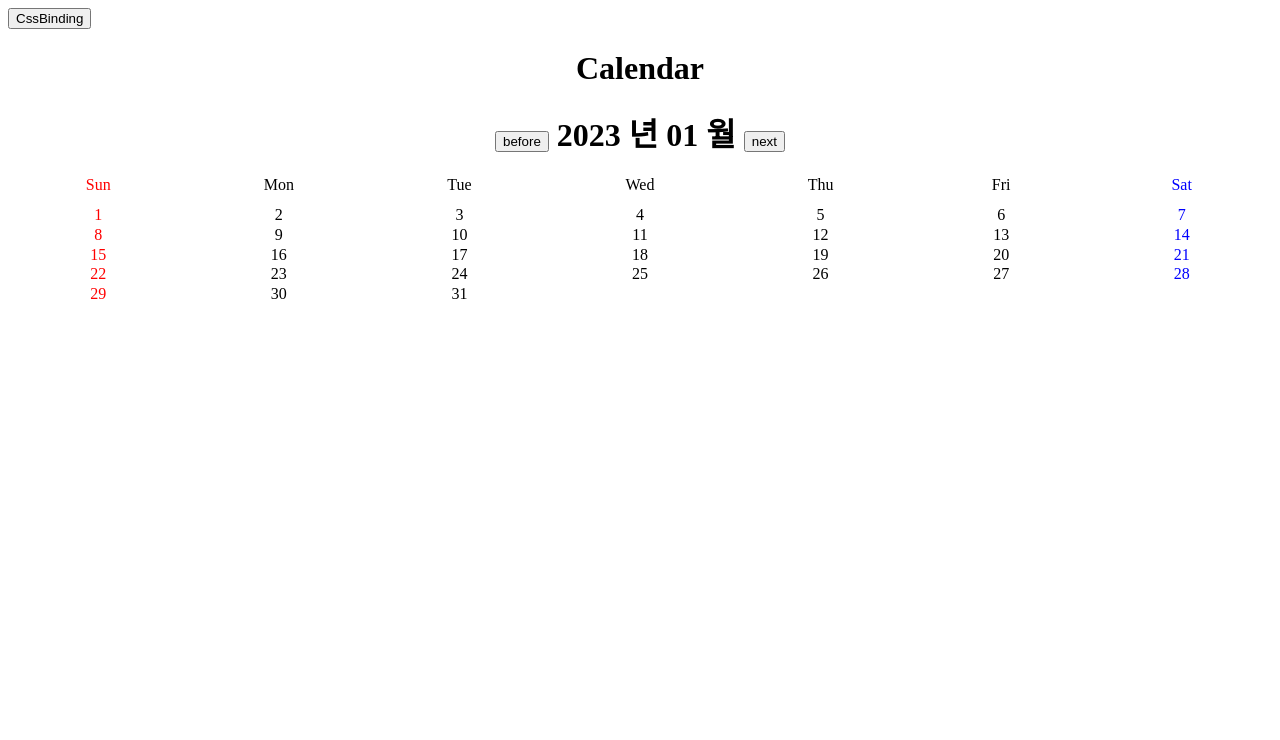
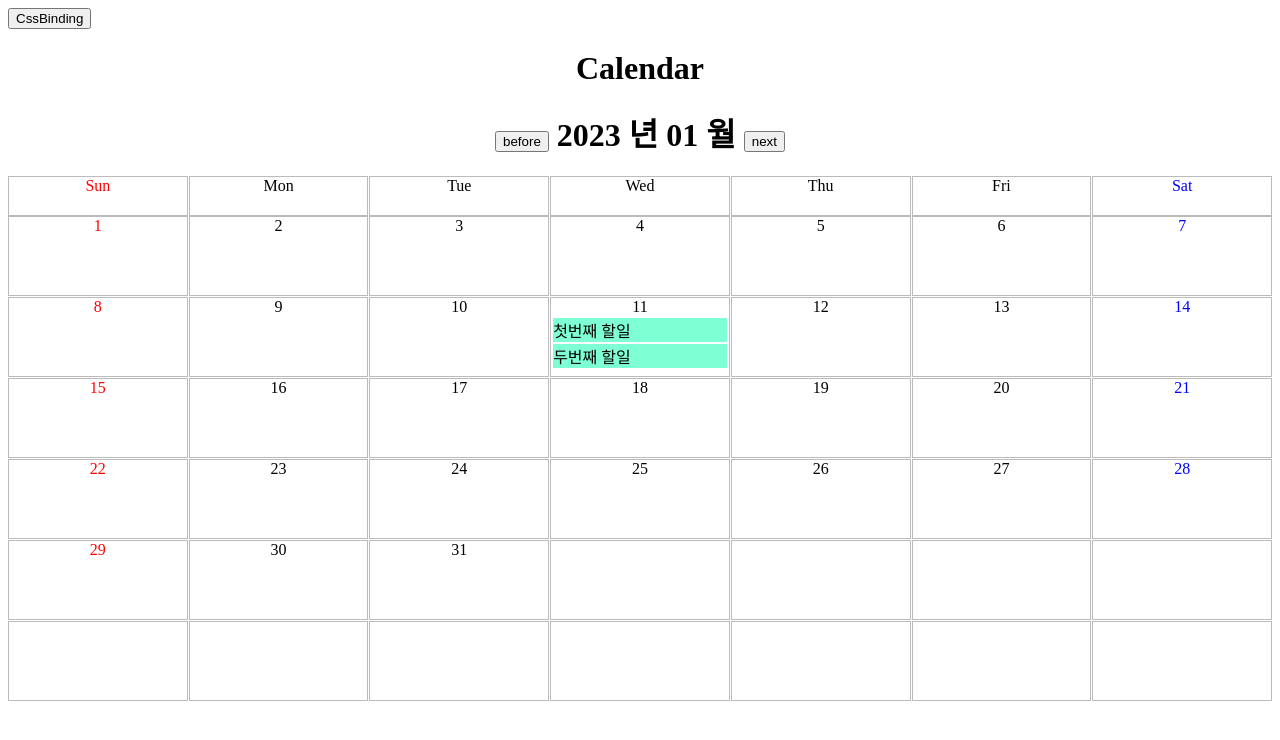
Before and after one commit to airweather/calendar-vue, a Vue app: page / in a window 1280 px wide. Both pictures are taken after a click on the button "Calendar". Shown: the top 740 px of the page. Built offline with nearby package versions, Linux system fonts and the light colour scheme.

Commit message:
이벤트 표시 기능 추가

```diff
--- a/src/components/Calendar.vue
+++ b/src/components/Calendar.vue
@@ -32,6 +32,12 @@
           <span v-else>
             {{ date.num }}
           </span>
+          <p
+            v-for="memo, i in date.memos" :key="i"
+            style="margin:2px; background-color: aquamarine; text-align: left;"
+          >
+            {{ memo.id }}
+          </p>
         </div>
       </div>
     </div>
@@ -57,7 +63,6 @@ export default {
     this.setDate();
     this.calcDate();
     this.dateSetup();
-    // this.datePut();
   },
 
   methods: {
@@ -67,15 +72,27 @@ export default {
           this.dates.push({
             id:`${i}`,
             num: ' ',
-            })
+            memos: '',
+            });
+        }
+        else if(i === 10){
+          this.dates.push({
+           id:`${i}`,
+           num: (i+1)-this.firstDay,
+           memos: [
+            {id: '첫번째 할일'},
+            {id: '두번째 할일'},
+          ]
+          })
         }
         else {
           this.dates.push({
            id:`${i}`,
            num: (i+1)-this.firstDay,
+           memos: ''
           })
-        }
-      }
+        };
+      };
     },
     setDate() {
       const getDate = new Date();
@@ -84,7 +101,7 @@ export default {
     },
     calcDate() {
       console.log(this.year, this.month);
-      const timeDate = this.year+'-'+this.month+'-01'
+      const timeDate = this.year+'-'+this.month+'-01';
       const date = new dayjs(timeDate);
       this.lastDay = date.daysInMonth();
       this.firstDay = date.startOf('month').$W;
@@ -96,7 +113,7 @@ export default {
         this.year--;
       }
       else if(this.month > 10) {
-        this.month--
+        this.month--;
       }
       else {
         this.month = '0'+(this.month - 1);
@@ -111,10 +128,10 @@ export default {
         this.year++;
       }
       else if(this.month > 9) {
-        this.month++
+        this.month++;
       }
       else {
-        this.month = parseInt(this.month) + 1
+        this.month = parseInt(this.month) + 1;
       }
       this.calcDate();
       this.dates = [];
@@ -125,9 +142,6 @@ export default {
 </script>
 
 <style>
-  /* #calendar {
-    height:1000px
-  } */
 
   #calendar-container {
     margin: 0;
@@ -135,15 +149,24 @@ export default {
   }
 
   #days {
-    height: 30px;
     display:grid;
     grid-template-columns: repeat(7, 1fr);
+    grid-template-rows: 40px;
+    grid-gap: 1px;
+  }
+  #days > div {
+    border: 1px solid #bbb;
   }
 
   #dates {
-    height: 100px;
     display:grid;
     grid-template-columns: repeat(7, 1fr);
+    grid-auto-rows: minmax(80px, auto);
+    grid-gap: 1px;
+    /* grid-template-rows: repeat(6, 80px); */
+  }
+  #dates > div {
+    border: 1px solid #bbb;
   }
 
   main {
```
